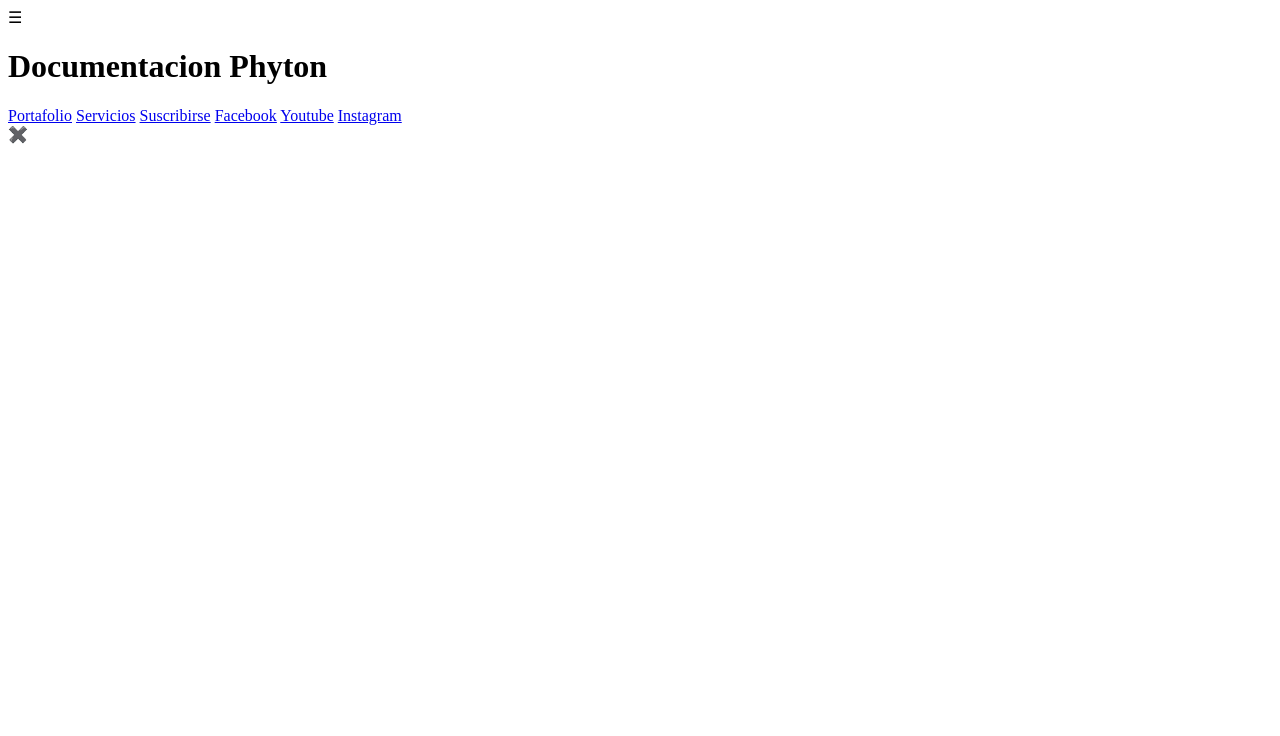
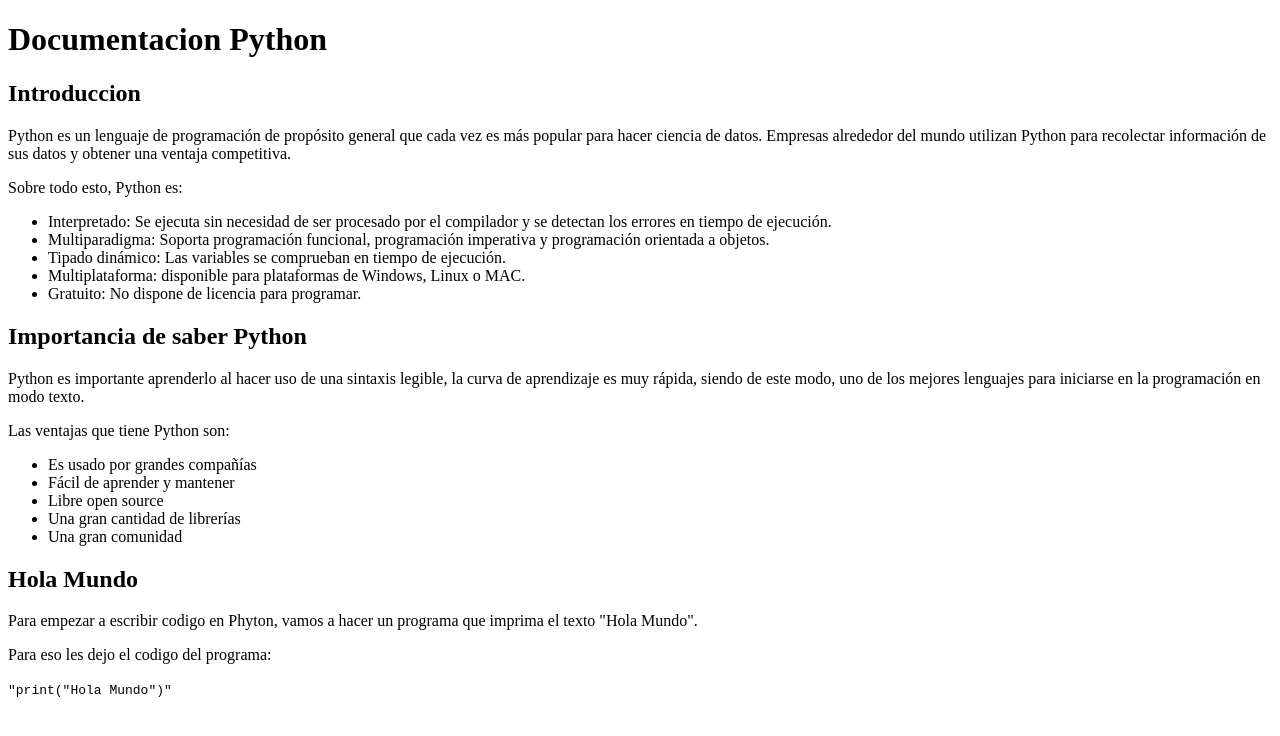
Before and after one commit to FabryMafu/Documentacion-Phyton, a plain HTML site: page index.html in a window 1280 px wide. Drawn offline with Linux system fonts and the light colour scheme.

Commit message:
Avance de la pagina

```diff
--- a/index.html
+++ b/index.html
@@ -1,22 +1,47 @@
 <!DOCTYPE html>
 <html>
     <body>
-        <main id="main-doc"><label for="btn-menu">☰</label>
-            <h1>Documentacion Phyton</h1>
-            <section class="main-section">
-                <div class="container-menu">
-                    <div class="cont-menu">
-                        <nav>
-                            <a href="#">Portafolio</a>
-                            <a href="#">Servicios</a>
-                            <a href="#">Suscribirse</a>
-                            <a href="#">Facebook</a>
-                            <a href="#">Youtube</a>
-                            <a href="#">Instagram</a>
-                        </nav>
-                        <label for="btn-menu">✖️</label>
-                    </div>
-                </div>
+        <main id="main-doc">
+            <h1>Documentacion Python</h1>
+            <section class="main-section" id="Introduccion">
+                <h1>Introduccion</h1>
+                <article>
+                    <p>Python es un lenguaje de programación de propósito general que cada vez es más popular para hacer ciencia de datos. Empresas alrededor del mundo utilizan Python para recolectar información de sus datos y obtener una ventaja competitiva.</p>
+                    <p>Sobre todo esto, Python es: </p>
+                    <ul>
+                        <li>Interpretado: Se ejecuta sin necesidad de ser procesado por el compilador y se
+                            detectan los errores en tiempo de ejecución.</li>
+                        <li>Multiparadigma: Soporta programación funcional, programación
+imperativa y programación orientada a objetos.</li>
+                        <li>Tipado dinámico: Las variables se comprueban en tiempo de ejecución.</li>
+                        <li>Multiplataforma: disponible para plataformas de Windows, Linux o MAC.</li>
+                        <li>Gratuito: No dispone de licencia para programar.</li>
+                    </ul>
+                </article>
+            </section>
+            <section class="main-section" id="Importancia">
+                <h1>Importancia de saber Python</h1>
+                <article>
+                    <p>Python es importante aprenderlo al hacer uso de una sintaxis legible, la curva de aprendizaje es muy rápida, siendo de
+                        este modo, uno de los mejores lenguajes para iniciarse en la programación en modo
+                        texto.</p>
+                    <p>Las ventajas que tiene Python son:</p>
+                    <ul>
+                        <li>Es usado por grandes compañías</li>
+                        <li>Fácil de aprender y mantener</li>
+                        <li>Libre open source</li>
+                        <li>Una gran cantidad de librerías</li>
+                        <li>Una gran comunidad</li>
+                    </ul>
+                </article>
+            </section>
+            <section class="main-section" id="Hola Mundo">
+                <h1>Hola Mundo</h1>
+                <article>
+                    <p>Para empezar a escribir codigo en Phyton, vamos a hacer un programa que imprima el texto "Hola Mundo".</p>
+                    <p>Para eso les dejo el codigo del programa:</p>
+                    <code>"print("Hola Mundo")"</code>
+                </article>
             </section>
         </main>
     </body>
```
Also changed, not shown: 1 other file.
